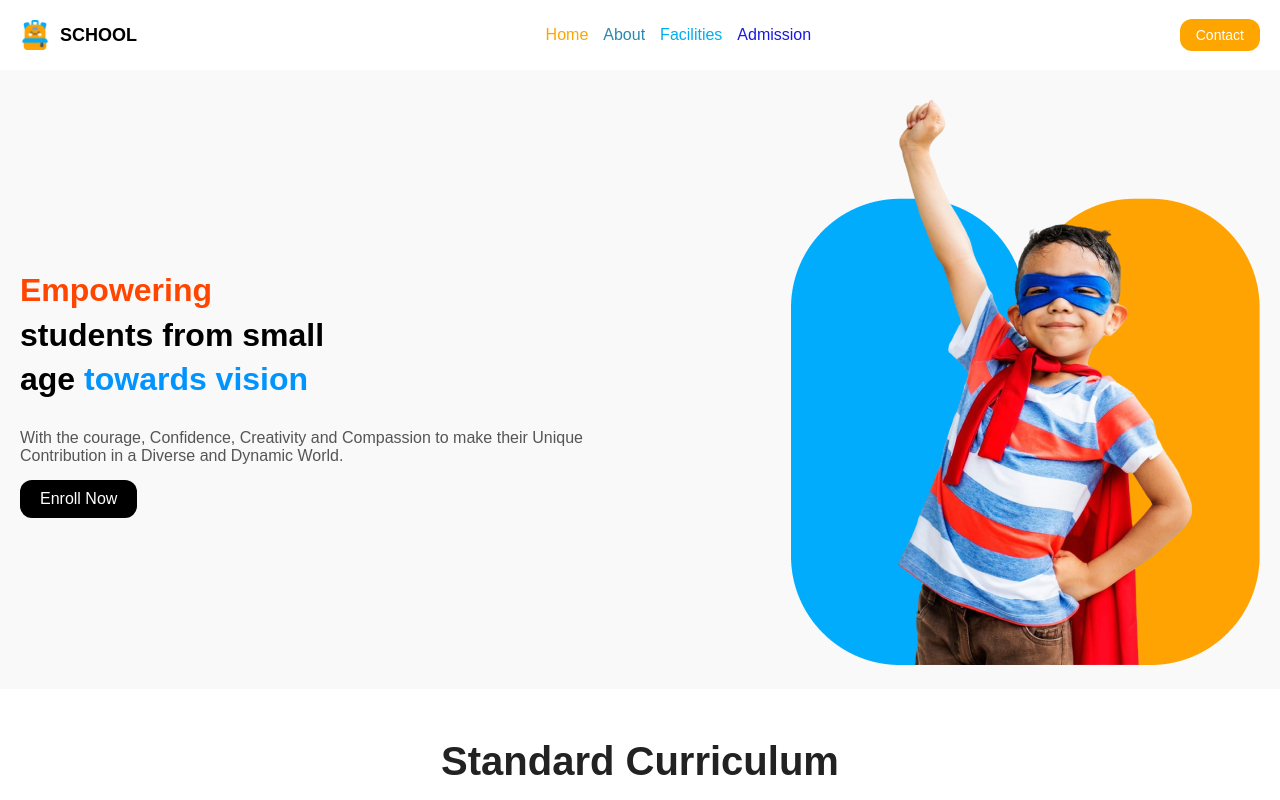
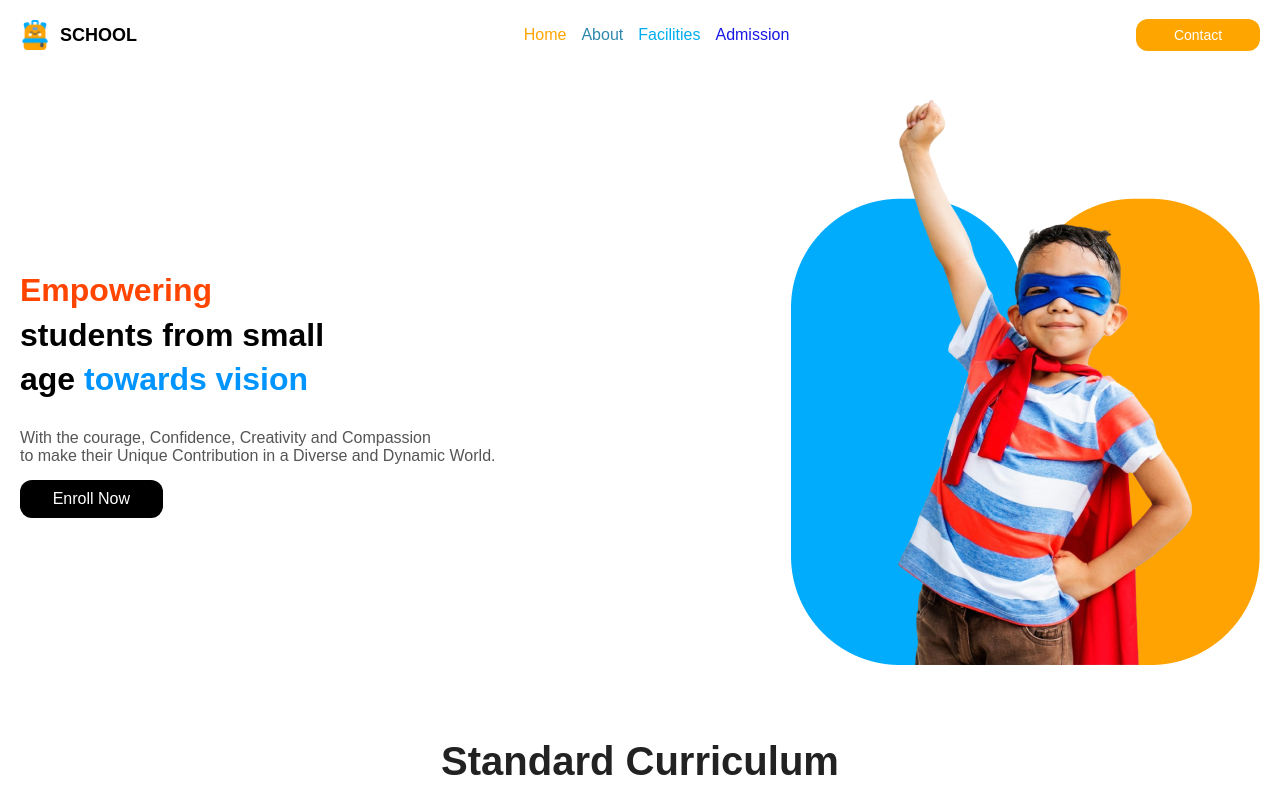
Before and after one commit to mahiii062/Assignment2, a plain HTML site: page index.html in a window 1280 px wide. Shown: the top 800 px of the page. Drawn offline with Linux system fonts and the light colour scheme.

Commit message:
final commit

```diff
--- a/index.html
+++ b/index.html
@@ -1,14 +1,21 @@
+<!--
+Mahi A Rashed Mashfik
+  22nd January 2025
+     WebDev 2025
+-->
+
 <!DOCTYPE html>
 <html lang="en">
 
 <head>
     <meta charset="UTF-8">
     <meta name="viewport" content="width=device-width, initial-scale=1.0">
-    <title>Assignment 2</title>
+    <title>Assignment 2 for WebDev</title>
     <link rel="stylesheet" href="style/styles.css">
 </head>
 
 <body>
+    <!-- first part -->
     <nav class="navbar">
         <div class="logo">
             <img src="assets/logo.png" alt="Logo" class="logo-img">
@@ -26,6 +33,7 @@
         </div>
     </nav>
 
+    <!-- second part -->
     <section>
         <div class="banner">
             <div class="content">
@@ -33,7 +41,7 @@
                     <span class="hl-orange">Empowering</span> <br>students from small<br>age
                     <span class="hl-blue">towards vision</span>
                 </h1>
-                <p>With the courage, Confidence, Creativity and Compassion to make their Unique Contribution in a
+                <p>With the courage, Confidence, Creativity and Compassion<br> to make their Unique Contribution in a
                     Diverse and Dynamic World.</p>
                 <button>Enroll Now</button>
             </div>
@@ -43,6 +51,7 @@
         </div>
     </section>
 
+    <!-- third part -->
     <section>
         <div class="container">
             <h1 class="heading">Standard Curriculum</h1>
@@ -79,6 +88,7 @@
         </div>
     </section>
 
+    <!-- fourth part -->
     <section class="our-stories">
         <h1 class="section-title">Our Stories</h1>
         <div class="stories-container">
@@ -137,6 +147,7 @@
         <button class="view-all-btn">View All</button>
     </section>
 
+    <!-- last part -->
     <footer>
         <div class="footer-container">
             <div class="footer-logo">
--- a/style/styles.css
+++ b/style/styles.css
@@ -65,10 +65,12 @@ body {
     padding: 8px 16px;
     border-radius: 12px;
     cursor: pointer;
+    width: 10%;
+    height: 9%;
 }
 
 .contact-btn:hover {
-    background-color: orange;
+    background-color: blueviolet;
 }
 
 /* Mobile Responsiveness */
@@ -98,7 +100,6 @@ body {
     align-items: center;
     justify-content: space-between;
     padding: 20px;
-    background-color: #f9f9f9;
 }
 
 .content {
@@ -133,10 +134,11 @@ body {
     border: none;
     border-radius: 12px;
     cursor: pointer;
+    width: 30%;
 }
 
 .content button:hover {
-    background-color: #444;
+    background-color: blueviolet;
 }
 
 .image {
@@ -293,8 +295,6 @@ body {
     }
 }
 
-
-/*  */
 /* our stories */
 .our-stories {
     background: linear-gradient(to bottom, #f8e9d2, #fdf2e9);
@@ -315,7 +315,6 @@ body {
     margin: 0 auto;
 }
 
-/* Story Card */
 .story-card {
     background: #fff;
     border-radius: 16px;
@@ -408,7 +407,6 @@ footer {
     flex-wrap: wrap;
 }
 
-/* First Column: Logo and About */
 .footer-logo {
     flex: 1;
     min-width: 250px;
@@ -431,8 +429,6 @@ footer {
     font-size: 14px;
     line-height: 1.6;
 }
-
-/* Second Column: Navigation Links */
 
 .footer-links {
     flex: 1;
@@ -467,7 +463,6 @@ footer {
     color: #FFD700;
 }
 
-/* Third Column: Social Media */
 .footer-social {
     flex: 1;
     min-width: 200px;
```
